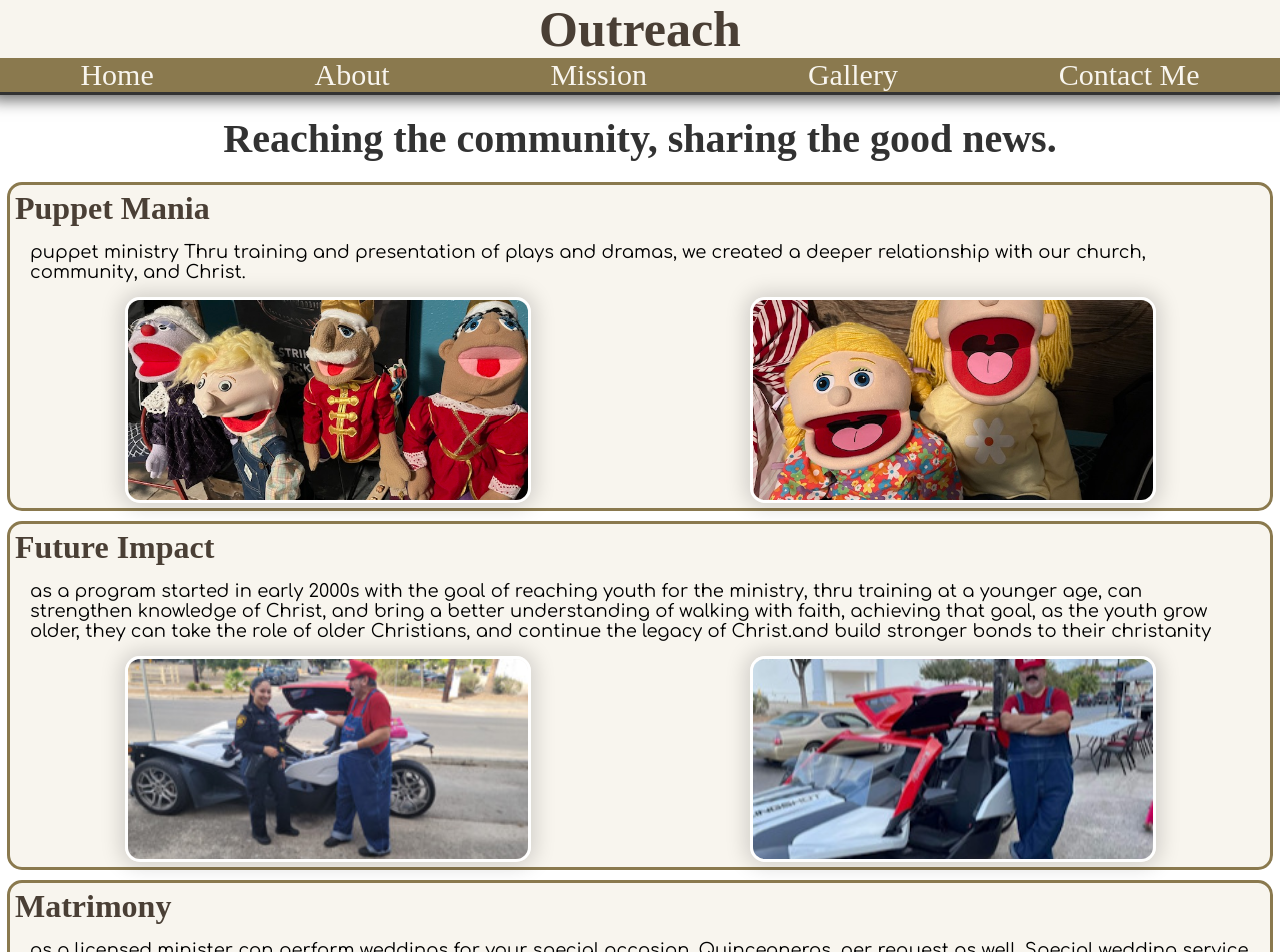
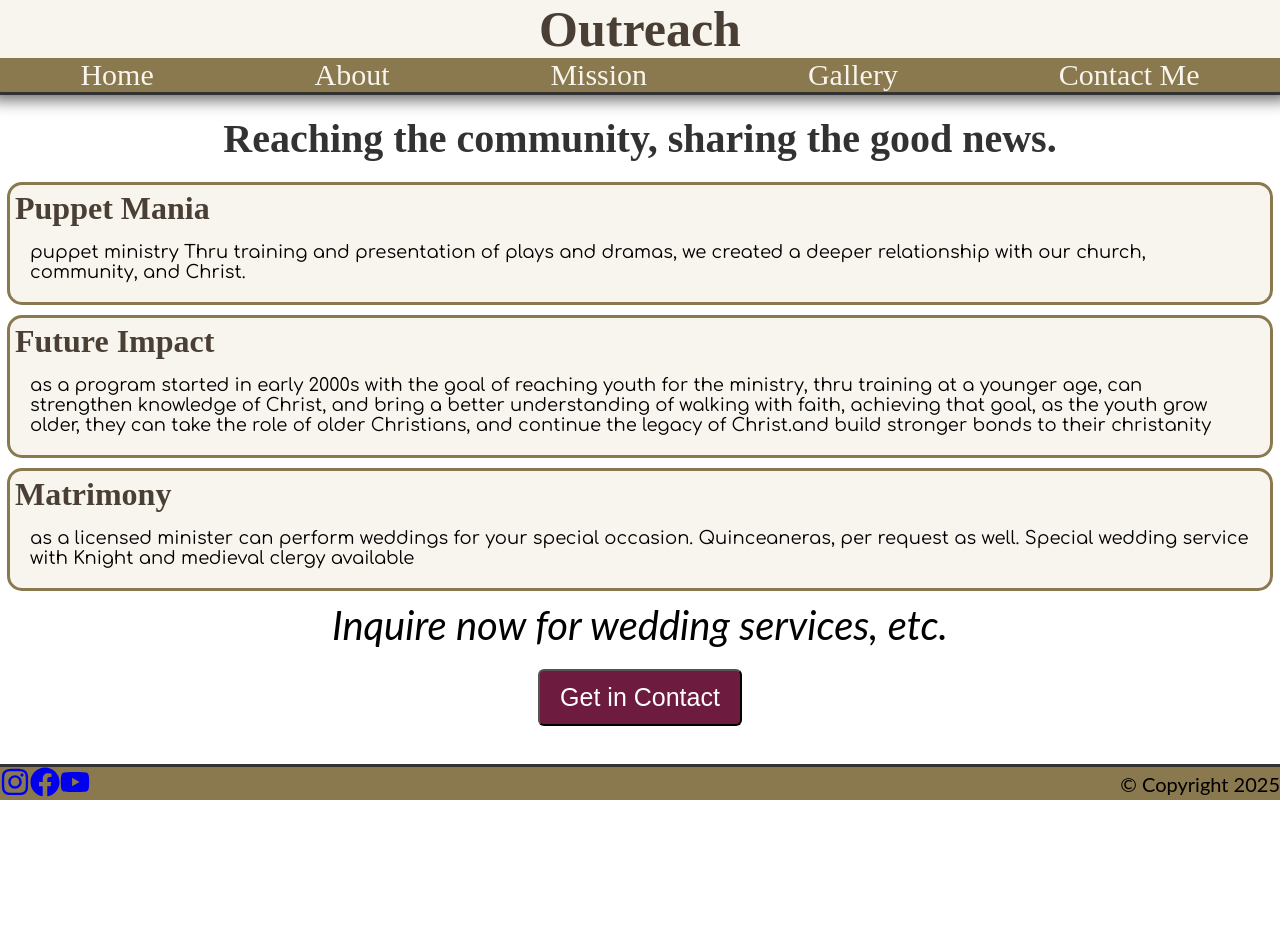
Before and after one commit to Jamzcode/Pastor_Website, a React (Vite) app: page /gallery in a window 1280 px wide. Shown: the top 952 px of the page. After the commit the page ends 800 px from the top, so only its background shows below. Built offline with nearby package versions, Linux system fonts and the light colour scheme; a web font is replaced by a local one.

Commit message:
refactored page-layouts

```diff
--- a/src/App.tsx
+++ b/src/App.tsx
@@ -14,17 +14,10 @@ import Title from "./components/Title/Title.tsx";
 import Footer from "./components/Footer/Footer.tsx";
 
 function App() {
-  // TODO: create text component for stylized text (e.g. italicized, font, etc.).
-  // TODO: make ImageCard dynamic for pictures throughout the website.
-  // TODO: make a dynamic/interactive GalleryComponent.
-  // TODO: create input form component for user data.
-  // TODO: make application MOBILE RESPONSIVE.
-
   return (
     <>
-      {/* Website Title Component */}
-      <div className="appContainer">
-        <div className="topBar">
+      <div className="app-container">
+        <div className="top-bar">
           <Title />
           <NavigationBar />
         </div>
--- a/src/index.css
+++ b/src/index.css
@@ -3,7 +3,6 @@ body {
   color: black;
   margin: 0px;
   height: 100vh;
-  overflow-x: hidden;
 }
 
 h2 {
@@ -13,14 +12,14 @@ h2 {
   margin: 0px;
 }
 
-.appContainer {
+.app-container {
   display: flex;
   flex-direction: column;
   align-items: center;
   min-height: 100vh;
 }
 
-.topBar {
+.top-bar {
   position: fixed;
   width: 100%;
   height: 80px;
--- a/src/pages/About/About.tsx
+++ b/src/pages/About/About.tsx
@@ -1,9 +1,9 @@
 import styles from "./About.module.css";
-import ImageCard from "../../components/ImageCard/ImageCard";
+// import ImageCard from "../../components/ImageCard/ImageCard";
 import Button from "../../components/Button/Button";
 import Header from "../../components/Header/Header";
 
-import preaching from "../../assets/about-preaching.jpg";
+// import preaching from "../../assets/about-preaching.jpg";
 
 export default function About() {
   return (
@@ -11,9 +11,9 @@ export default function About() {
       <div className="page-layout">
         <Header title="Pastor John Ximenez, Sr." />
 
-        <div className={`text-bubble ${styles.bioCluster}`}>
+        <div className="text-bubble">
           <div className={styles.imageContainer}>
-            <ImageCard src={preaching} alt="Large Image" size="large" />
+            {/* <ImageCard src={preaching} alt="Large Image" size="large" /> */}
           </div>
 
           <div className={styles.headline}>
--- a/src/pages/Contact/Contact.tsx
+++ b/src/pages/Contact/Contact.tsx
@@ -1,6 +1,6 @@
-import ImageCard from "../../components/ImageCard/ImageCard";
+// import ImageCard from "../../components/ImageCard/ImageCard";
 import Header from "../../components/Header/Header";
-import headshot from "../../assets/home-headshot.jpg";
+// import headshot from "../../assets/home-headshot.jpg";
 import Form from "../../components/Form/Form";
 
 import styles from "./Contact.module.css";
@@ -13,7 +13,7 @@ export default function Contact() {
 
         <div className={`text-bubble ${styles.contactCluster}`}>
           <div className={styles.imageContainer}>
-            <ImageCard src={headshot} alt="Large Image" size="large" />
+            {/* <ImageCard src={headshot} alt="Large Image" size="large" /> */}
           </div>
           <div className="text">
             <i>
--- a/src/pages/Gallery/Gallery.tsx
+++ b/src/pages/Gallery/Gallery.tsx
@@ -1,14 +1,14 @@
 import Button from "../../components/Button/Button";
-import ImageCard from "../../components/ImageCard/ImageCard";
+// import ImageCard from "../../components/ImageCard/ImageCard";
 import Header from "../../components/Header/Header";
 import styles from "./Gallery.module.css";
 
-import pic1 from "../../assets/gallery-puppet1.jpg";
-import pic2 from "../../assets/gallery-puppet2.jpg";
-import pic3 from "../../assets/gallery-FI1.jpg";
-import pic4 from "../../assets/gallery-FI2.jpg";
-import pic5 from "../../assets/pexels-megapixelstock-17834.jpg";
-import pic6 from "../../assets/pexels-pixabay-265856.jpg";
+// import pic1 from "../../assets/gallery-puppet1.jpg";
+// import pic2 from "../../assets/gallery-puppet2.jpg";
+// import pic3 from "../../assets/gallery-FI1.jpg";
+// import pic4 from "../../assets/gallery-FI2.jpg";
+// import pic5 from "../../assets/pexels-megapixelstock-17834.jpg";
+// import pic6 from "../../assets/pexels-pixabay-265856.jpg";
 
 export default function Gallery() {
   // TODO: clicking on image will enlarge the image.
@@ -27,8 +27,8 @@ export default function Gallery() {
             Christ.
           </div>
           <div className={styles.imageContainer}>
-            <ImageCard src={pic1} alt="Small Image" size="small" />
-            <ImageCard src={pic2} alt="Small Image" size="small" />
+            {/* <ImageCard src={pic1} alt="Small Image" size="small" />
+            <ImageCard src={pic2} alt="Small Image" size="small" /> */}
           </div>
         </div>
 
@@ -43,8 +43,8 @@ export default function Gallery() {
             Christ.and build stronger bonds to their christanity
           </div>
           <div className={styles.imageContainer}>
-            <ImageCard src={pic3} alt="Small Image" size="small" />
-            <ImageCard src={pic4} alt="Small Image" size="small" />
+            {/* <ImageCard src={pic3} alt="Small Image" size="small" />
+            <ImageCard src={pic4} alt="Small Image" size="small" /> */}
           </div>
         </div>
 
@@ -56,8 +56,8 @@ export default function Gallery() {
             with Knight and medieval clergy available
           </div>
           <div className={styles.imageContainer}>
-            <ImageCard src={pic5} alt="Small Image" size="small" />
-            <ImageCard src={pic6} alt="Small Image" size="small" />
+            {/* <ImageCard src={pic5} alt="Small Image" size="small" />
+            <ImageCard src={pic6} alt="Small Image" size="small" /> */}
           </div>
         </div>
 
--- a/src/pages/Home/Home.tsx
+++ b/src/pages/Home/Home.tsx
@@ -1,9 +1,9 @@
-import ImageCard from "../../components/ImageCard/ImageCard";
+// import ImageCard from "../../components/ImageCard/ImageCard";
 import Button from "../../components/Button/Button";
 import styles from "./Home.module.css";
 import Header from "../../components/Header/Header";
 
-import headshot from "../../assets/home-headshot.jpg";
+// import headshot from "../../assets/home-headshot.jpg";
 
 export default function Home() {
   return (
@@ -12,7 +12,7 @@ export default function Home() {
         <Header title="I am Crucified with Christ" />
 
         <div className={`text-bubble ${styles.heroCluster}`}>
-          <ImageCard src={headshot} alt="Large Image" size="large" />
+          {/* <ImageCard src={headshot} alt="Large Image" size="large" /> */}
           <div className="text">
             For 45 years, I have lived my life through Christ. I no longer live
             for myself but solely for the glory and honor of my God. Every step
--- a/src/pages/Mission/Mission.tsx
+++ b/src/pages/Mission/Mission.tsx
@@ -1,7 +1,7 @@
-import ImageCard from "../../components/ImageCard/ImageCard";
+// import ImageCard from "../../components/ImageCard/ImageCard";
 import Button from "../../components/Button/Button";
 import Header from "../../components/Header/Header";
-import mission from "../../assets/mission.jpg";
+// import mission from "../../assets/mission.jpg";
 
 import styles from "./Mission.module.css";
 
@@ -13,7 +13,7 @@ export default function Mission() {
 
         <div className={`text-bubble ${styles.missionCluster}`}>
           <div className={styles.imageContainer}>
-            <ImageCard src={mission} alt="Large Image" size="large" />
+            {/* <ImageCard src={mission} alt="Large Image" size="large" /> */}
           </div>
 
           <div className={styles.headline}>
```
Also changed, not shown: src/pages/About/About.module.css (+0 -7 lines), src/pages/Contact/Contact.module.css (+0 -8 lines).
